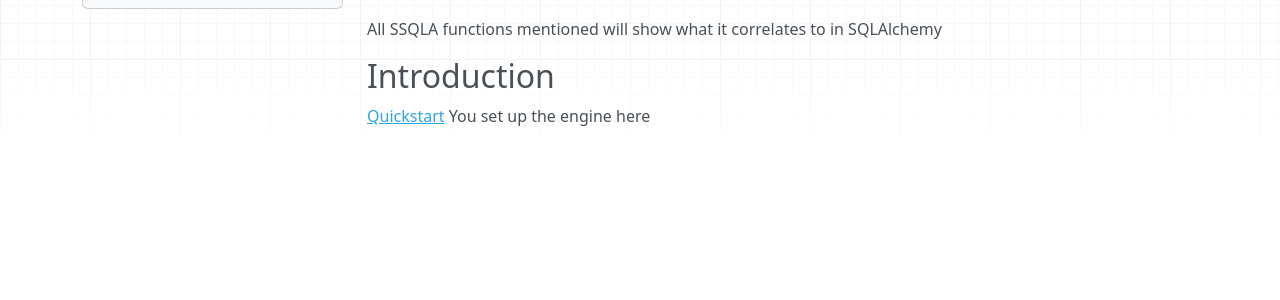
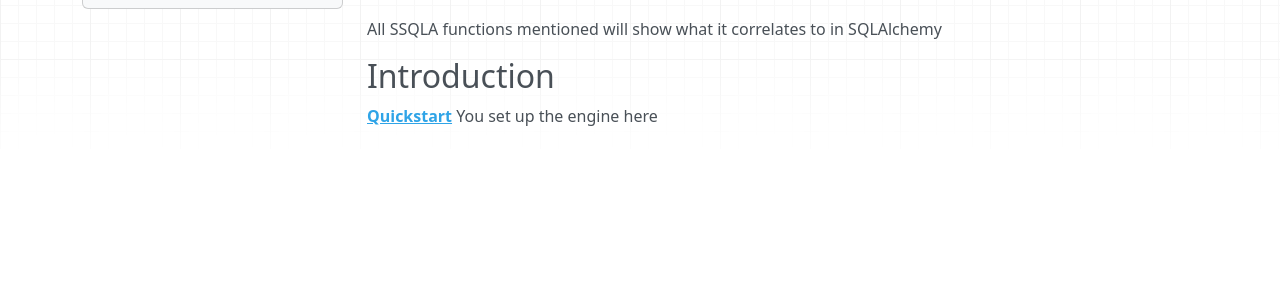
Before and after one commit to Arcader717/SAlc_Simplified, an MkDocs documentation site: the page built from docs/index.md, in a window 1280 px wide. Shown: the part 157-457 px from the top of the page. Built offline with MkDocs 1.6.1, drawn with Linux system fonts in a browser that asks for light colours; nearby versions of some CDN libraries.

```diff
--- a/docs/index.md
+++ b/docs/index.md
@@ -5,4 +5,4 @@ SSQLA, or Simplifying SQLAlchemy, is a project to make using and learning SQLAlc
 All SSQLA functions mentioned will show what it correlates to in SQLAlchemy
 
 ## Introduction
-[Quickstart](https://ssqla.readthedocs.io/en/latest/introduction/quickstart) You set up the engine here
+**[Quickstart](https://ssqla.readthedocs.io/en/latest/introduction/quickstart)** You set up the engine here
```
